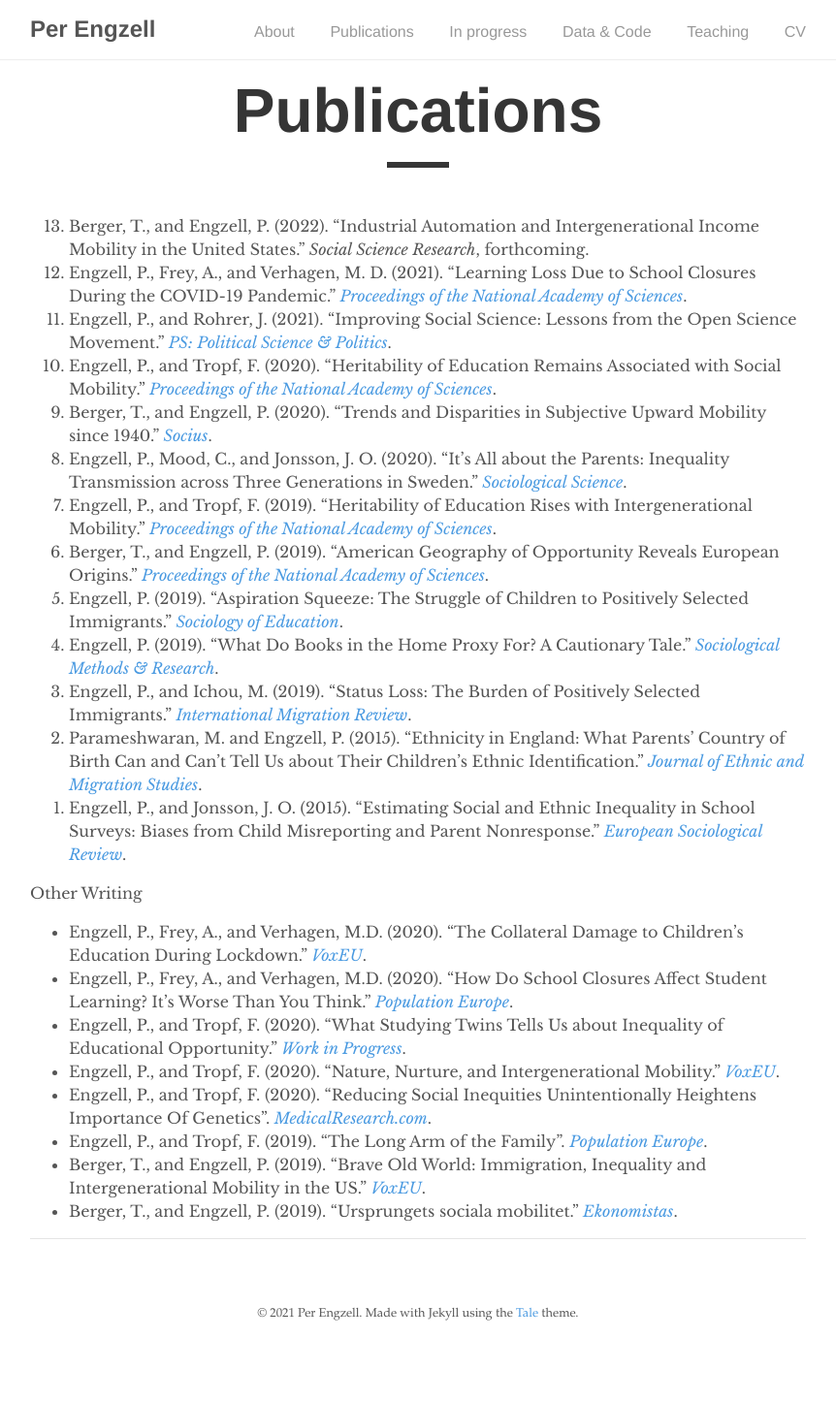
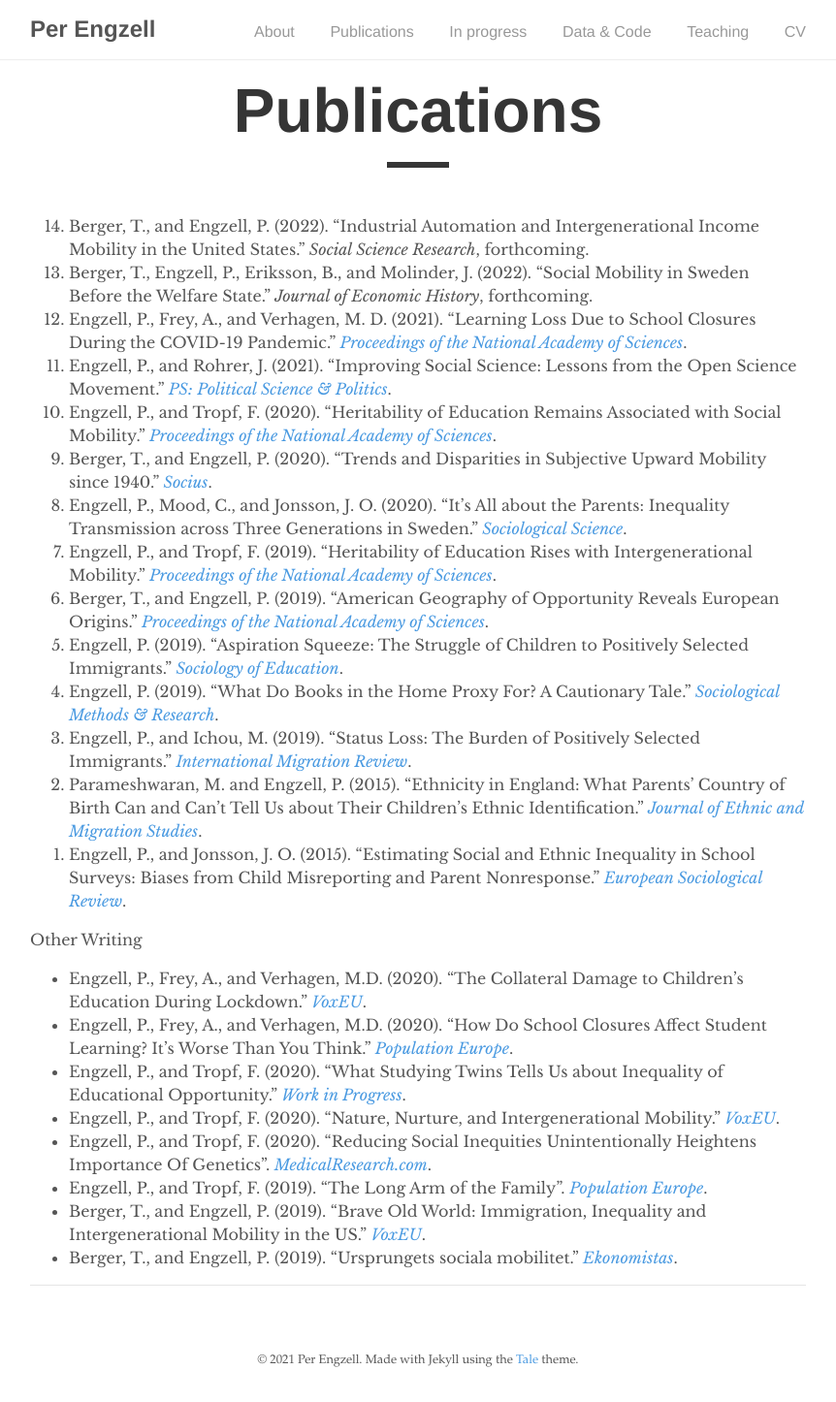
Before and after one commit to pengzell/pengzell.github.io, a Jekyll site: the page built from _pages/publications.md, in a window 1280 px wide. Shown: the whole page at 97% size, without its empty margins (209-1071 px from the left). Built offline with Jekyll 4.4.1, drawn with Linux system fonts in a browser that asks for light colours; before the commit the page ends 1398 px from its top, so only the background shows below that.

Commit message:
Update publications.md

```diff
--- a/_pages/publications.md
+++ b/_pages/publications.md
@@ -5,19 +5,20 @@
 permalink: /publications/
 ---
 
-0. Berger, T., and Engzell, P. (2022). "Industrial Automation and Intergenerational Income Mobility in the United States." *Social Science Research*, forthcoming.
-0. Engzell, P., Frey, A., and Verhagen, M. D. (2021). "Learning Loss Due to School Closures During the COVID-19 Pandemic." [*Proceedings of the National Academy of Sciences*](https://doi.org/10.1073/pnas.2022376118).
-0. Engzell, P., and Rohrer, J. (2021). "Improving Social Science: Lessons from the Open Science Movement." [*PS: Political Science & Politics*](https://doi.org/10.1017/S1049096520000967).
-0. Engzell, P., and Tropf, F. (2020). "Heritability of Education Remains Associated with Social Mobility." [*Proceedings of the National Academy of Sciences*](https://doi.org/10.1073/pnas.2017308117).
-0. Berger, T., and Engzell, P. (2020). "Trends and Disparities in Subjective Upward Mobility since 1940." [*Socius*](https://doi.org/10.1177/2378023120951139).
-0. Engzell, P., Mood, C., and Jonsson, J. O. (2020). "It's All about the Parents: Inequality Transmission across Three Generations in Sweden." [*Sociological Science*](https://doi.org/10.15195/v7.a10).
-0. Engzell, P., and Tropf, F. (2019). "Heritability of Education Rises with Intergenerational Mobility." [*Proceedings of the National Academy of Sciences*](https://doi.org/10.1073/pnas.1912998116).
-0. Berger, T., and Engzell, P. (2019). "American Geography of Opportunity Reveals European Origins." [*Proceedings of the National Academy of Sciences*](https://doi.org/10.1073/pnas.1810893116).
-0. Engzell, P. (2019). "Aspiration Squeeze: The Struggle of Children to Positively Selected Immigrants." [*Sociology of Education*](https://doi.org/10.1177/0038040718822573).
-0. Engzell, P. (2019). "What Do Books in the Home Proxy For? A Cautionary Tale." [*Sociological Methods & Research*](https://doi.org/10.1177/0049124119826143).
-0. Engzell, P., and Ichou, M. (2019). "Status Loss: The Burden of Positively Selected Immigrants." [*International Migration Review*](https://doi.org/10.1177/0197918319850756).
-0. Parameshwaran, M. and Engzell, P. (2015). "Ethnicity in England: What Parents’ Country of Birth Can and Can’t Tell Us about Their Children’s Ethnic Identification." [*Journal of Ethnic and Migration Studies*](https://doi.org/10.1080/1369183X.2014.920690).
-0. Engzell, P., and Jonsson, J. O. (2015). "Estimating Social and Ethnic Inequality in School Surveys: Biases from Child Misreporting and Parent Nonresponse." [*European Sociological Review*](https://doi.org/10.1093/esr/jcv005).
+1. Berger, T., and Engzell, P. (2022). "Industrial Automation and Intergenerational Income Mobility in the United States." *Social Science Research*, forthcoming.
+2. Berger, T., Engzell, P., Eriksson, B., and Molinder, J. (2022). "Social Mobility in Sweden Before the Welfare State." *Journal of Economic History*, forthcoming.
+3. Engzell, P., Frey, A., and Verhagen, M. D. (2021). "Learning Loss Due to School Closures During the COVID-19 Pandemic." [*Proceedings of the National Academy of Sciences*](https://doi.org/10.1073/pnas.2022376118).
+4. Engzell, P., and Rohrer, J. (2021). "Improving Social Science: Lessons from the Open Science Movement." [*PS: Political Science & Politics*](https://doi.org/10.1017/S1049096520000967).
+5. Engzell, P., and Tropf, F. (2020). "Heritability of Education Remains Associated with Social Mobility." [*Proceedings of the National Academy of Sciences*](https://doi.org/10.1073/pnas.2017308117).
+6. Berger, T., and Engzell, P. (2020). "Trends and Disparities in Subjective Upward Mobility since 1940." [*Socius*](https://doi.org/10.1177/2378023120951139).
+7. Engzell, P., Mood, C., and Jonsson, J. O. (2020). "It's All about the Parents: Inequality Transmission across Three Generations in Sweden." [*Sociological Science*](https://doi.org/10.15195/v7.a10).
+8. Engzell, P., and Tropf, F. (2019). "Heritability of Education Rises with Intergenerational Mobility." [*Proceedings of the National Academy of Sciences*](https://doi.org/10.1073/pnas.1912998116).
+9. Berger, T., and Engzell, P. (2019). "American Geography of Opportunity Reveals European Origins." [*Proceedings of the National Academy of Sciences*](https://doi.org/10.1073/pnas.1810893116).
+10. Engzell, P. (2019). "Aspiration Squeeze: The Struggle of Children to Positively Selected Immigrants." [*Sociology of Education*](https://doi.org/10.1177/0038040718822573).
+11. Engzell, P. (2019). "What Do Books in the Home Proxy For? A Cautionary Tale." [*Sociological Methods & Research*](https://doi.org/10.1177/0049124119826143).
+12. Engzell, P., and Ichou, M. (2019). "Status Loss: The Burden of Positively Selected Immigrants." [*International Migration Review*](https://doi.org/10.1177/0197918319850756).
+13. Parameshwaran, M. and Engzell, P. (2015). "Ethnicity in England: What Parents’ Country of Birth Can and Can’t Tell Us about Their Children’s Ethnic Identification." [*Journal of Ethnic and Migration Studies*](https://doi.org/10.1080/1369183X.2014.920690).
+14. Engzell, P., and Jonsson, J. O. (2015). "Estimating Social and Ethnic Inequality in School Surveys: Biases from Child Misreporting and Parent Nonresponse." [*European Sociological Review*](https://doi.org/10.1093/esr/jcv005).
 {: reversed="reversed"}
 
 Other Writing
```
